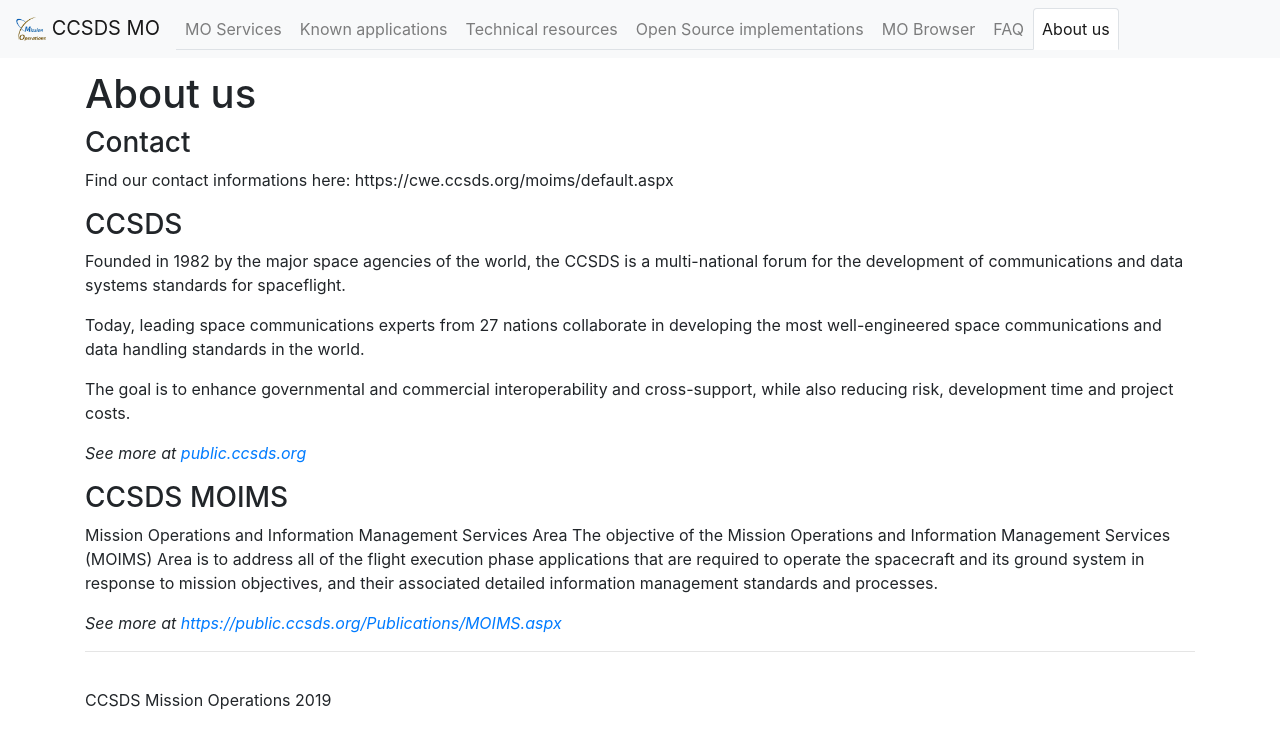
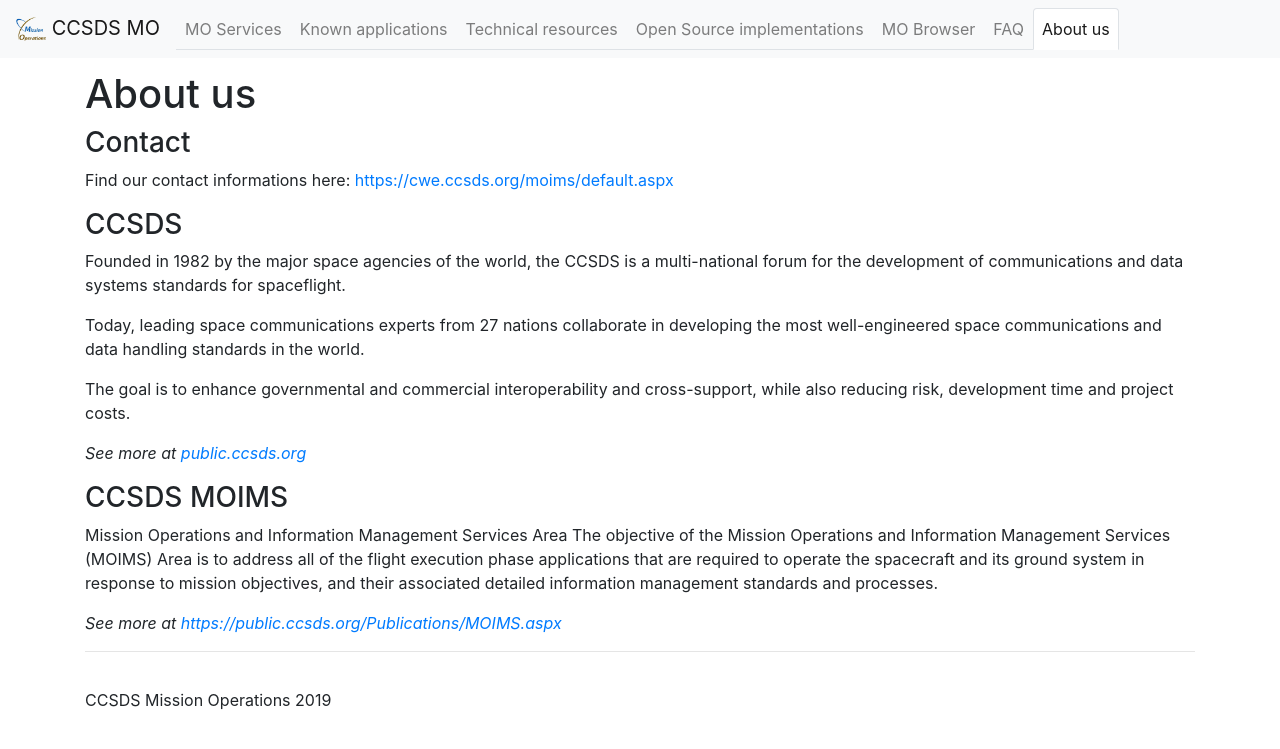
Before and after one commit to ccsdsmo/ccsdsmo.github.io, a Jekyll site: the page built from pages/about.md, in a window 1280 px wide. Shown: the top 749 px of the page. Built offline with Jekyll 4.4.1, drawn with Linux system fonts in a browser that asks for light colours; part of the change alters nothing that is shown.

```diff
--- a/pages/about.md
+++ b/pages/about.md
@@ -6,7 +6,7 @@ permalink: /about-us
 ---
 
 ### Contact
-Find our contact informations here: https://cwe.ccsds.org/moims/default.aspx
+Find our contact informations here: [https://cwe.ccsds.org/moims/default.aspx](https://cwe.ccsds.org/moims/default.aspx)
 
 ### CCSDS
 Founded in 1982 by the major space agencies of the world, the CCSDS is a multi-national forum for the development of communications and data systems standards for spaceflight.
```
